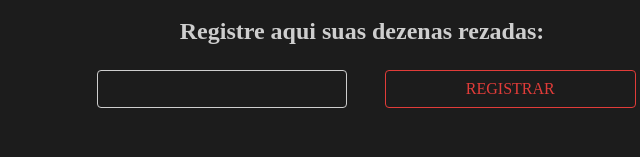
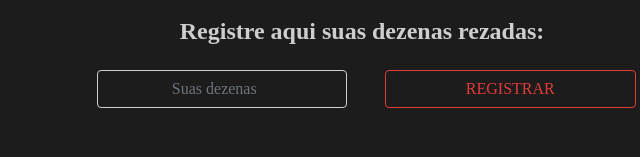
Before and after one commit to lucas-ssgomes/novasGuerras, a plain HTML site: page index.html in a window 1280 px wide. Shown: the part 643-800 px from the top of the page, 278-918 px from the left. Drawn offline with nearby package versions, Linux system fonts and the light colour scheme; no server answers; a web font is replaced by a local one.

Commit message:
Placeholder no formulário

```diff
--- a/index.html
+++ b/index.html
@@ -44,7 +44,7 @@
 
         <div class="row mt-4 justify-content-center">
             <div class="col-lg-3 col-md-4 col-sm-5 col-5">
-                <input type="number" class="form-control my-input mr-2 w-100" id="inputDezenas" min="1" max="20">
+                <input type="number" class="form-control my-input mr-2 w-100" id="inputDezenas" placeholder="Suas dezenas" min="1" max="20">
             </div>
             <div class="col-lg-3 col-md-4 col-sm-5 col-5">
                 <button type="submit" class="btn my-btn ml-2 w-100" onclick="submitDezenas()">REGISTRAR</button>
```
